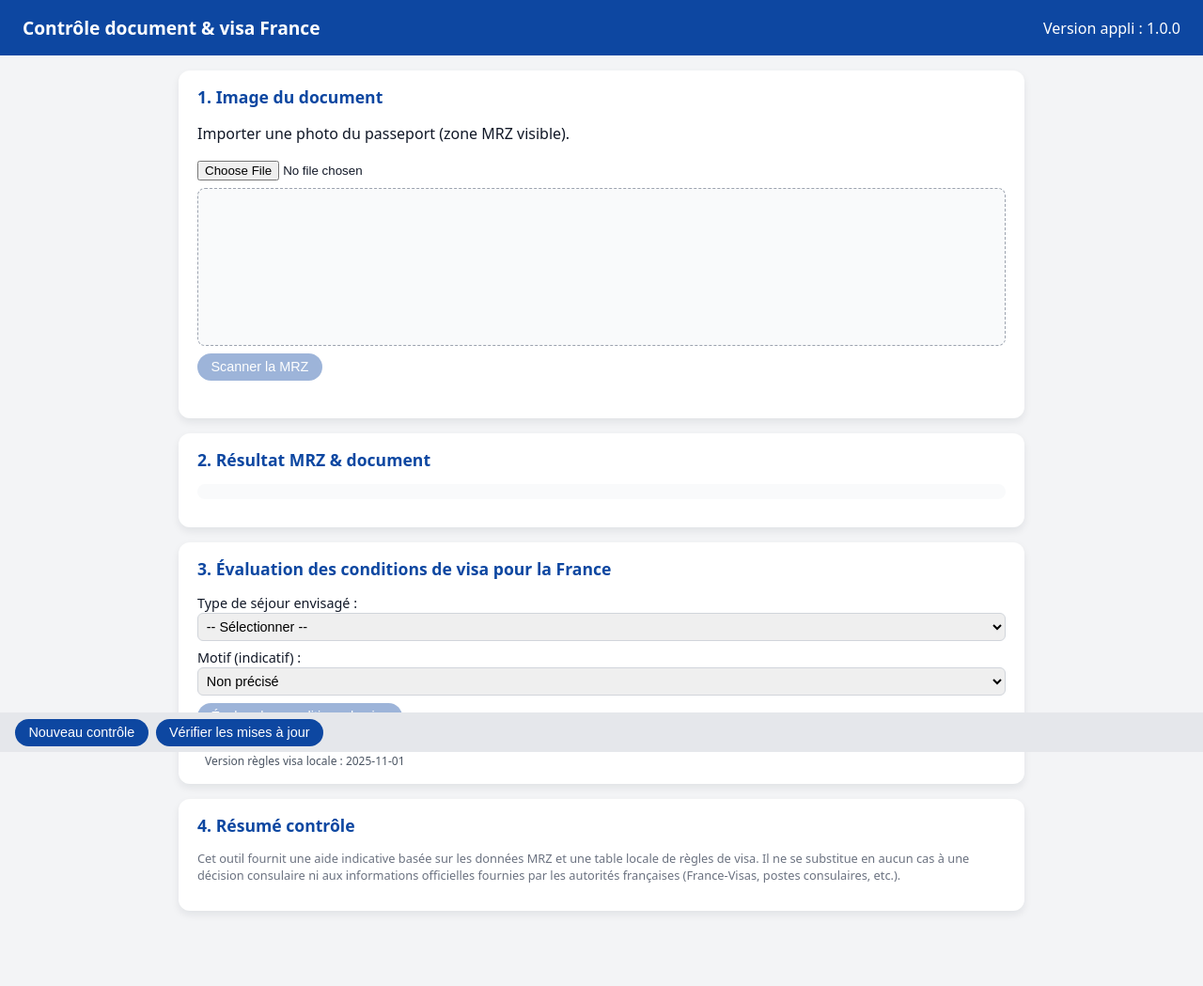
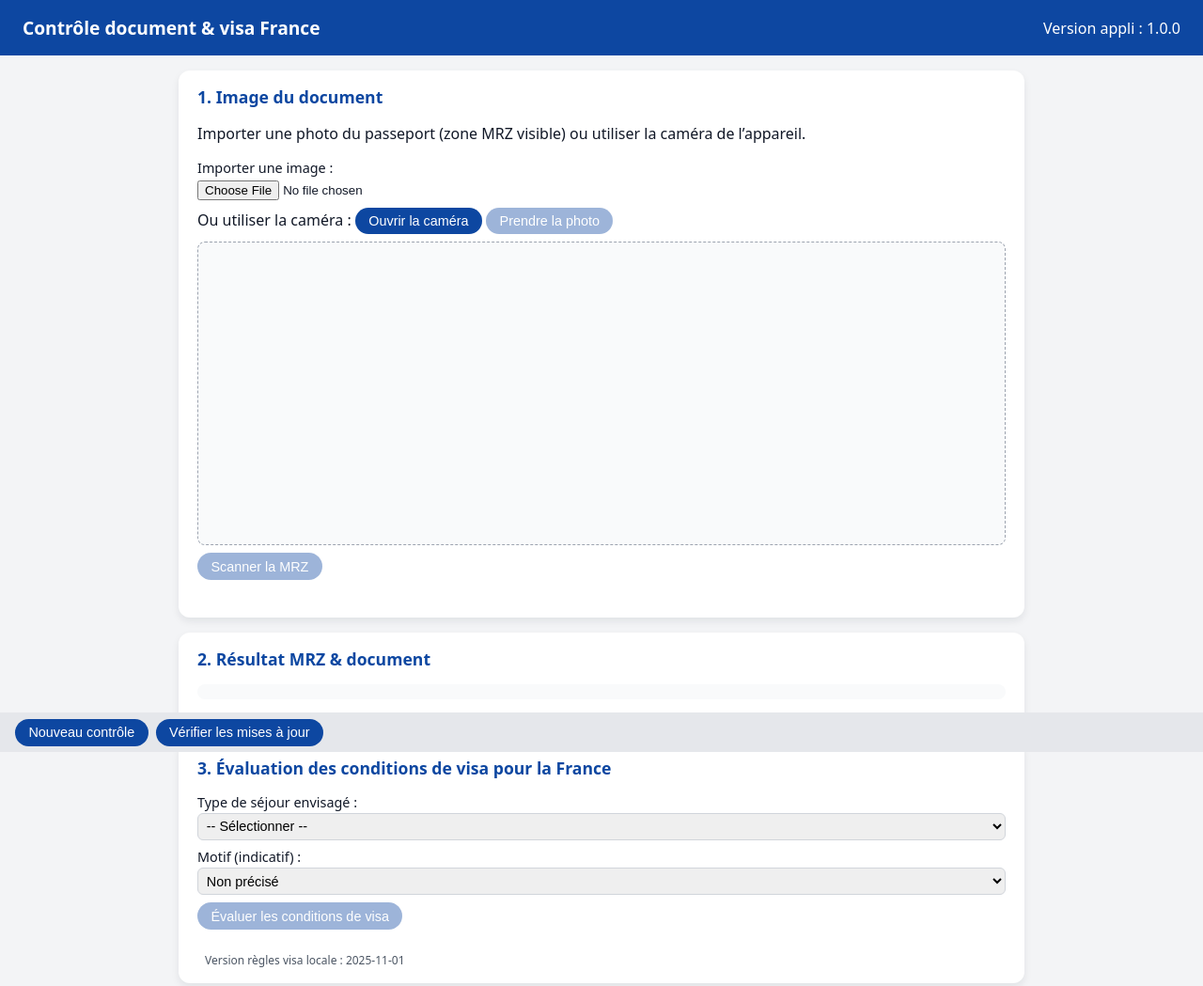
Before and after one commit to dmariotti06/passport-mrz-checker, a plain HTML site: page index.html in a window 1280 px wide. Shown: the top 1049 px of the page at 94% size. Before the commit the page ends 1017 px from the top, so only its background shows below. Drawn offline with Linux system fonts and the light colour scheme.

Commit message:
Update index.html

```diff
--- a/index.html
+++ b/index.html
@@ -9,11 +9,12 @@
   <link rel="manifest" href="manifest.json" />
   <meta name="theme-color" content="#0d47a1" />
 
-  <!-- Icône (tu mettras un vrai PNG dans assets/icons/) -->
+  <!-- Icône PWA -->
   <link rel="icon" href="assets/icons/icon-192.png" />
 
   <link rel="stylesheet" href="style.css" />
-  <!-- Tesseract.js pour l'OCR (CDN) -->
+
+  <!-- Tesseract.js pour l'OCR -->
   <script src="https://unpkg.com/tesseract.js@5.0.3/dist/tesseract.min.js"></script>
 </head>
 <body>
@@ -26,11 +27,25 @@
     <!-- Étape 1 : Acquisition image -->
     <section class="card">
       <h2>1. Image du document</h2>
-      <p>Importer une photo du passeport (zone MRZ visible).</p>
+      <p>Importer une photo du passeport (zone MRZ visible) ou utiliser la caméra de l’appareil.</p>
+
+      <!-- Import fichier -->
+      <label for="file-input" class="label-inline">Importer une image :</label>
       <input type="file" id="file-input" accept="image/*" />
+
+      <!-- Caméra -->
+      <div class="camera-controls">
+        <span>Ou utiliser la caméra :</span>
+        <button id="open-camera-btn">Ouvrir la caméra</button>
+        <button id="capture-btn" disabled>Prendre la photo</button>
+      </div>
+
+      <!-- Aperçu vidéo + canvas -->
       <div class="preview-container">
+        <video id="camera-video" autoplay playsinline></video>
         <canvas id="preview-canvas"></canvas>
       </div>
+
       <button id="scan-mrz-btn" disabled>Scanner la MRZ</button>
       <div id="image-status" class="status"></div>
     </section>
```
